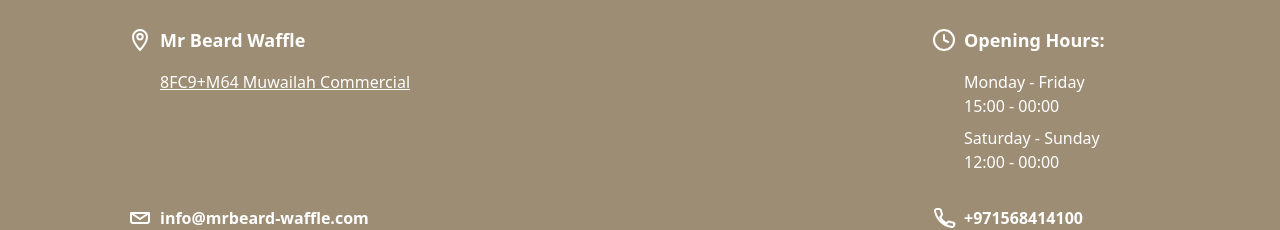
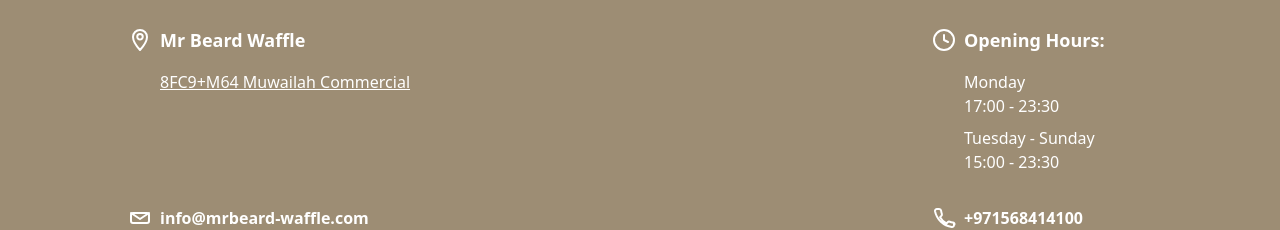
Before and after one commit to Toadie11/mrBeardWaffle, a Next.js app: page / in a window 1280 px wide. Shown: the part 1919-2149 px from the top of the page. Built offline with nearby package versions, Linux system fonts and the light colour scheme.

Commit message:
opening time + menu change

```diff
--- a/components/footer.js
+++ b/components/footer.js
@@ -124,14 +124,14 @@
           </div>
           <div className="ml-0 md:ml-8">
             <div>
-              Monday - Friday
+              Monday
               <br />
-              15:00 - 00:00
+              17:00 - 23:30
             </div>
             <div className="mt-2">
-              Saturday - Sunday
+              Tuesday - Sunday
               <br />
-              12:00 - 00:00
+              15:00 - 23:30
             </div>
           </div>
           <div className="flex items-center mt-4">
```
Also changed, not shown: 2 other files (tests, documents, lock files or other folders).
